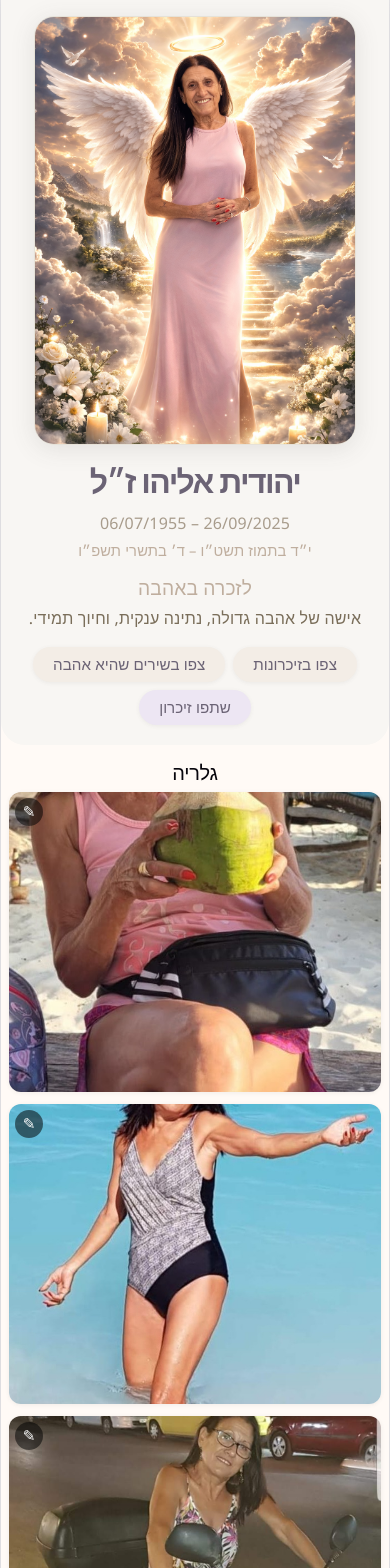
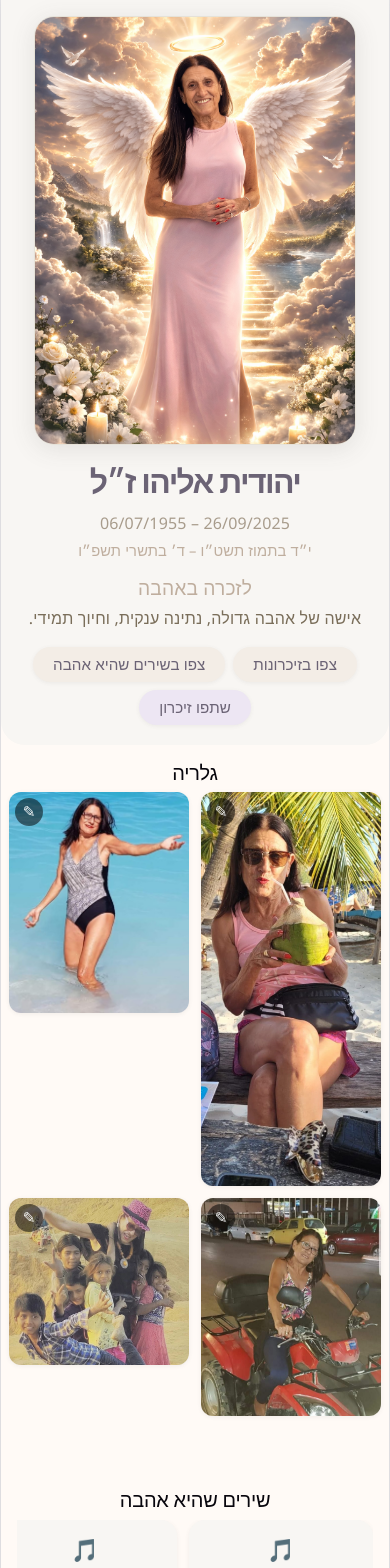
Before and after one commit to liordidi/yehudith-app, a React app in the folder frontend/: page / in a window 390 px wide. Shown: the top 1568 px of the page. Built offline with nearby package versions, Linux system fonts and the light colour scheme; no server answers; the database is empty; the HTML template or start-up script is replaced by a standard one.

Commit message:
feat: enhance gallery responsiveness and simplify thumbnail components

```diff
--- a/frontend/src/App.css
+++ b/frontend/src/App.css
@@ -530,7 +530,12 @@ body {
   gap: 12px;
   align-items: start;
 }
-@media (max-width: 640px) {
+@media (max-width: 1024px) {
+  .gallery-grid {
+    grid-template-columns: repeat(2, minmax(0, 1fr));
+  }
+}
+@media (max-width: 339px) {
   .gallery-grid {
     grid-template-columns: 1fr;
   }
@@ -553,13 +558,11 @@ body {
   position: relative;
   width: 100%;
   overflow: hidden;
-}*
+}
 .gallery-thumb-img {
-    width: 100%;
-    height: 100vh;
-    display: block;
-    max-height: 300px;
-  object-fit: cover; /* default; overridden by inline style */
+  width: 100%;
+  height: auto;
+  display: block;
 }
 
 /* ── Admin edit button overlay ───────────────────────────────────────────── */
@@ -635,11 +638,11 @@ body {
   width: 100%;
 }
 .gallery-thumb-wrap > .gallery-video-wrapper {
-  height: 100%;
+  height: auto;
 }
 .gallery-thumb-wrap .gallery-video-placeholder {
   width: 100%;
-  height: 100%;
+  height: auto;
   background: #e6e2d8;
 }
 .gallery-video-placeholder {
--- a/frontend/src/components/GallerySection.jsx
+++ b/frontend/src/components/GallerySection.jsx
@@ -21,15 +21,7 @@ function parseDisplay(d) {
 
 // ── Thumbnail ─────────────────────────────────────────────────────────────────
 
-function GalleryThumb({ item, display }) {
-  const d = parseDisplay(display);
-  const imgStyle = {
-    objectFit:       d.fit,
-    objectPosition:  `${d.x}% ${d.y}%`,
-    transform:       d.zoom !== 1 ? `scale(${d.zoom})` : undefined,
-    transformOrigin: `${d.x}% ${d.y}%`,
-  };
-
+function GalleryThumb({ item }) {
   return (
     <div className="gallery-thumb-wrap" >
       {item.type === 'video' ? (
@@ -37,14 +29,12 @@ function GalleryThumb({ item, display }) {
           src={item.src}
           posterSrc={item.posterSrc}
           className="gallery-thumb-img"
-          imgStyle={imgStyle}
         />
       ) : (
         <img
           className="gallery-thumb-img"
           src={item.src}
           alt={item.filename}
-          style={imgStyle}
         />
       )}
     </div>
@@ -254,7 +244,7 @@ export function GallerySection({ gallery, showAdmin, adminKey }) {
             tabIndex={0}
             onKeyDown={e => e.key === 'Enter' && setActiveItem(item)}
           >
-            <GalleryThumb item={item} display={displaySettings[item.filename]} />
+            <GalleryThumb item={item} />
 
             {showAdmin && (
               <button
--- a/frontend/src/components/VideoThumbnail.jsx
+++ b/frontend/src/components/VideoThumbnail.jsx
@@ -61,7 +61,7 @@ function extractFrame(src) {
   });
 }
 
-export function VideoThumbnail({ src, posterSrc, className, imgStyle }) {
+export function VideoThumbnail({ src, posterSrc, className }) {
   const [thumbnailState, setThumbnailState] = useState({ src: null, dataUrl: null });
 
   useEffect(() => {
@@ -86,9 +86,9 @@ export function VideoThumbnail({ src, posterSrc, className, imgStyle }) {
   return (
     <div className="gallery-video-wrapper">
       {posterSrc
-        ? <img src={posterSrc} className={className} alt="תצוגה מקדימה" style={imgStyle} />
+        ? <img src={posterSrc} className={className} alt="תצוגה מקדימה" />
         : thumbnailState.src === src && thumbnailState.dataUrl
-        ? <img src={thumbnailState.dataUrl} className={className} alt="תצוגה מקדימה" style={imgStyle} />
+        ? <img src={thumbnailState.dataUrl} className={className} alt="תצוגה מקדימה" />
         : <div className={`${className} gallery-video-placeholder`} />
       }
       <span className="gallery-play-icon" aria-hidden="true">▶</span>
```
